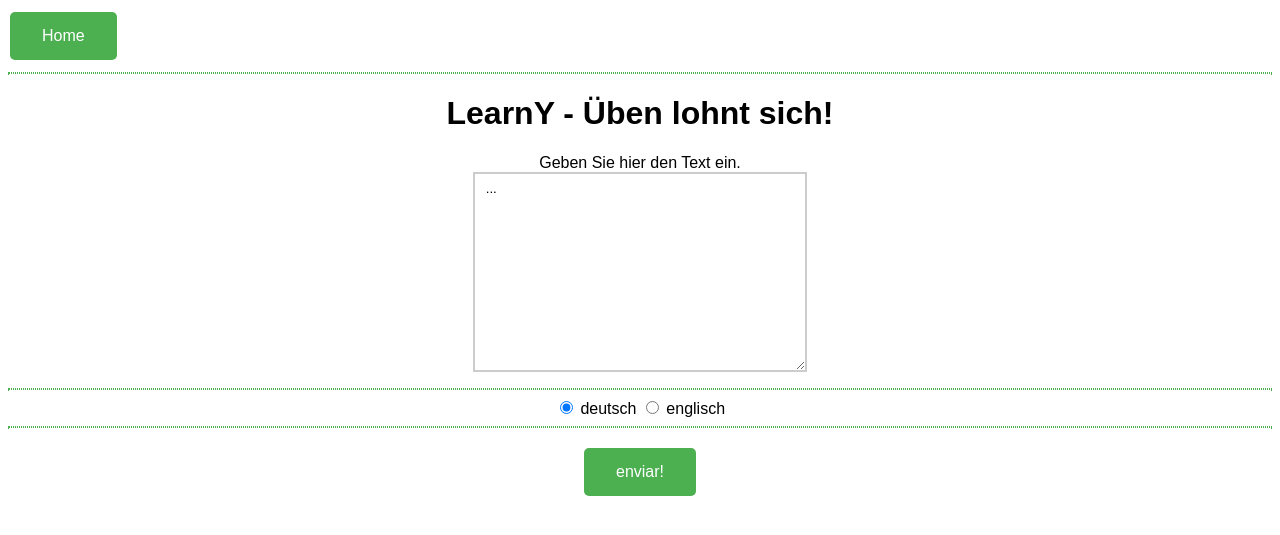
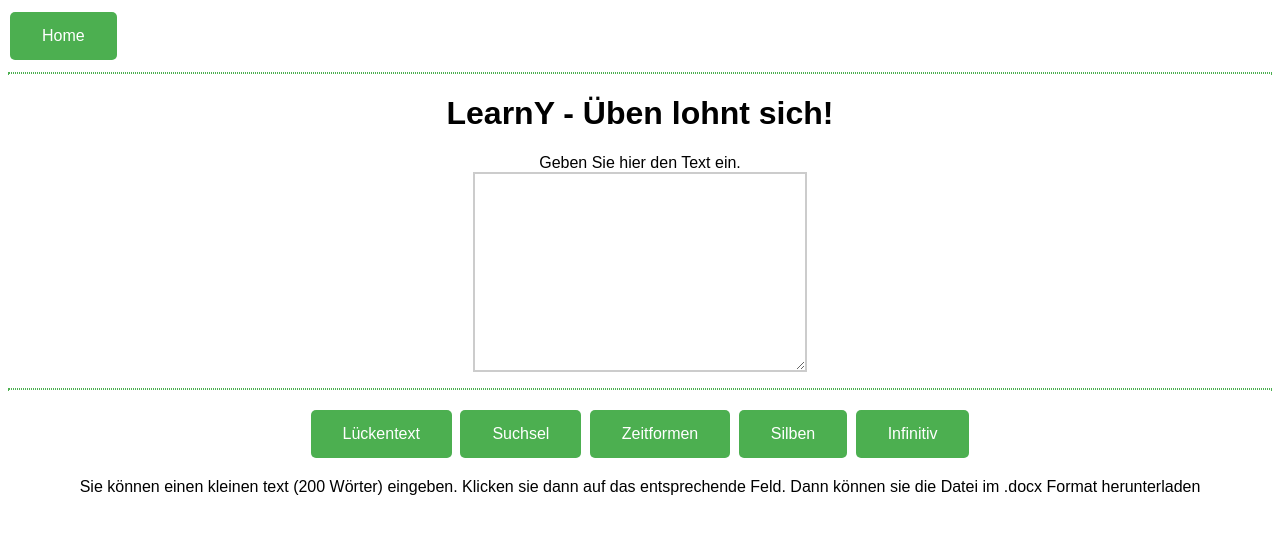
Before and after one commit to alex03122016/LearnyWeb, a Flask app: page / in a window 1280 px wide. Shown: the top 535 px of the page. Run offline with Flask 2, Linux system fonts and the light colour scheme; parts of the project's set-up code (start-up, migrations or seed data) failed here and were passed over.

Commit message:
added Button for each of the scripts

```diff
--- /dev/null
+++ b/app/forms.py
@@ -0,0 +1,13 @@
+from flask_wtf import FlaskForm
+from wtforms import StringField, BooleanField, SubmitField
+from wtforms.widgets import TextArea
+from wtforms.validators import DataRequired
+
+class LearnyWebForm(FlaskForm):
+    textinput = StringField('Ihr Text', validators=[DataRequired()], widget=TextArea())
+    submit = SubmitField('erstellen')
+    clozetest_btn = SubmitField('Lückentext')
+    wordsearch_btn = SubmitField('Suchsel')
+    syllables_btn = SubmitField('Silben')
+    presentOrPast_btn = SubmitField('Zeitformen')
+    infinitive_btn = SubmitField('Infinitiv')
--- /dev/null
+++ b/app/help.py
@@ -0,0 +1,4 @@
+
+class Help():
+    helpEnglish = 'You can enter a small text (200 words) into the textbox. After that you can click on submit - Button.'
+    helpMessage = 'Sie können einen kleinen text (200 Wörter) eingeben. Klicken sie dann auf das entsprechende Feld. Dann können sie die Datei im .docx Format herunterladen'
--- a/app/routes.py
+++ b/app/routes.py
@@ -1,18 +1,25 @@
-from flask import request, render_template, redirect, url_for
+from flask import request, render_template, redirect, url_for, flash
 from app import app
 import os
 import sys
 from flask import send_file
 sys.path.insert(1, os.path.join(os.path.expanduser('~'), 'learny', 'learny'))
-from learny import learny
+from learny import learny, clozetest, colorsyllables, infinitive, PresentOrPast, specialwords, wordsearch
+from app.forms import LearnyWebForm
+from app.help import Help
 
 #import learny
+
+
 @app.route('/')
 @app.route('/index')
 def index():
 	user = {'username': 'learnY'}
 	test = {'name': 'Alex'}
-	return render_template('index.html', title ='learnY', user = user, test = test)
+	form = LearnyWebForm()
+	help = Help().helpMessage
+
+	return render_template('index.html', title ='learnY', user = user, test = test, form=form, help=help)
 
 @app.route('/file-downloads/')
 def file_downloads():
@@ -21,12 +28,44 @@ def file_downloads():
 	except Exception as e:
 		return str(e)
 
-@app.route('/', methods=['POST'])
+@app.route('/', methods=['GET', 'POST'])
 def my_form_post():
-    text = request.form['text']
-    language = request.form['language_options']
-    learny.learny(text, language)
-    return redirect(url_for('file_downloads'))
+	#text = request.form['text']
+	language = request.form['language_options']
+	form = LearnyWebForm()
+	text = form.textinput.data
+	print('clozestes', form.clozetest_btn.data)
+	# clozetest_btn
+	if form.clozetest_btn.data == True:
+		print("You want a clozetest")
+		clozetest.cloze_test(text, language)
+		download = 'return_clozetest'
+	#button syllables_btn
+	if form.syllables_btn.data == True:
+		print("You want syllables")
+		colorsyllables.color_syllables(text)
+		download = 'return_syllables'
+
+	#wordsearch_btn
+	if form.wordsearch_btn.data == True:
+		print("You want a wordsearch")
+		words = specialwords.nouns(text, language)
+		wordsearch.wordsearch(words)
+		download = 'return_wordsearch'
+
+	#infinitive_btn
+	if form.infinitive_btn.data == True:
+		print("You want infinitive")
+		infinitive.infinitive(text, language)
+		download = 'return_infinitive'
+
+	#pastOrPresent_btn
+	if form.presentOrPast_btn.data == True:
+		print("You want pastOrPrest")
+		PresentOrPast.present_or_past(text, language)
+		download = 'return_presentOrPast'
+
+	return redirect(url_for(download))
 
 @app.route('/return-merged/')
 def return_merged():
@@ -34,3 +73,42 @@ def return_merged():
 		return send_file(os.path.join(os.path.expanduser('~'), 'merged.docx'), attachment_filename='merged.docx', as_attachment=True)
 	except Exception as e:
 		return str(e)
+
+@app.route('/return-clozetest/')
+def return_clozetest():
+	try:
+		return send_file(os.path.join(os.path.expanduser('~'), 'clozeTestfileTitle.docx'), attachment_filename='clozeTestfileTitle.docx', as_attachment=True)
+	except Exception as e:
+		return str(e)
+
+#return syllables_btn
+@app.route('/return-syllables/')
+def return_syllables():
+	try:
+		return send_file(os.path.join(os.path.expanduser('~'), 'colorsyllablesfileTitle.docx'), attachment_filename='colorsyllablesfileTitle.docx', as_attachment=True)
+	except Exception as e:
+		return str(e)
+
+#return wordsearch_btn
+@app.route('/return-wordsearch/')
+def return_wordsearch():
+	try:
+		return send_file(os.path.join(os.path.expanduser('~'), 'wordsearchfileTitle.docx'), attachment_filename='wordsearchfileTitle.docx', as_attachment=True)
+	except Exception as e:
+		return str(e)
+
+#return infinitive_btn
+@app.route('/return-infinitive/')
+def return_infinitive():
+	try:
+		return send_file(os.path.join(os.path.expanduser('~'), 'infinitivefileTitle.docx'), attachment_filename='infinitivefileTitle.docx', as_attachment=True)
+	except Exception as e:
+		return str(e)
+
+#return pastOrPresent_btn
+@app.route('/return-pastOrPresent/')
+def return_presentOrPast():
+	try:
+		return send_file(os.path.join(os.path.expanduser('~'), 'presentorpastfileTitle.docx'), attachment_filename='pastOrPresentfileTitle.docx', as_attachment=True)
+	except Exception as e:
+		return str(e)
--- a/app/templates/header.html
+++ b/app/templates/header.html
@@ -46,7 +46,7 @@
 	</head>
 
 		 <body>
-		        <div class="na"> <a href="/" class="Button">Home</a></div>
+		        <div class="na"> <a href="/" class="Button">Home</a>
 		        <hr>
 		        {% block content %}{% endblock %}
 
--- a/app/templates/index.html
+++ b/app/templates/index.html
@@ -5,22 +5,23 @@
 	<div align="center"> Geben Sie hier den Text ein. </div>
 	<div align="center">
 		<form method="POST">
-		    <textarea name="text" cols="60" rows="10"> ...</textarea>
+        {{ form.textinput(cols="60", rows="10" ) }}
 			<p>
             <hr>
-				<input type="radio" name="language_options" id="Sprache: Deutsch" value="Sprache: Deutsch" checked="checked"> deutsch </input>
-				<input type="radio" name="language_options" id="Sprache: Englisch" value="Sprache: Englisch"> englisch </input>
-            <br>
-            <hr>
-            </p>
 
 
-			<p><input class="button" type=submit value=enviar!>
+            </p>
+        <p>
+          {{ form.clozetest_btn(class_="button") }}
+          {{ form.wordsearch_btn(class_="button") }}
+          {{ form.presentOrPast_btn(class_="button") }}
+          {{ form.syllables_btn(class_="button") }}
+          {{ form.infinitive_btn(class_="button") }}
+        </p>
+			</p>
+		</form>
+    {{ help}}
 
-			</p>
-
-		</form>
 	</div>
-
     </body>
 {% endblock %}
--- /dev/null
+++ b/config.py
@@ -0,0 +1,4 @@
+import os
+
+class Config(object):
+    SECRET_KEY = os.environ.get('SECRET_KEY') or 'you-will-never-guess'
```
Also changed, not shown: app/__init__.py (+2 -10 lines), app/templates/downloads.html (deleted, +0 -11 lines), app/learny.png (added), app/templates/learny.png (added), main.py (renamed from microblog.py).
